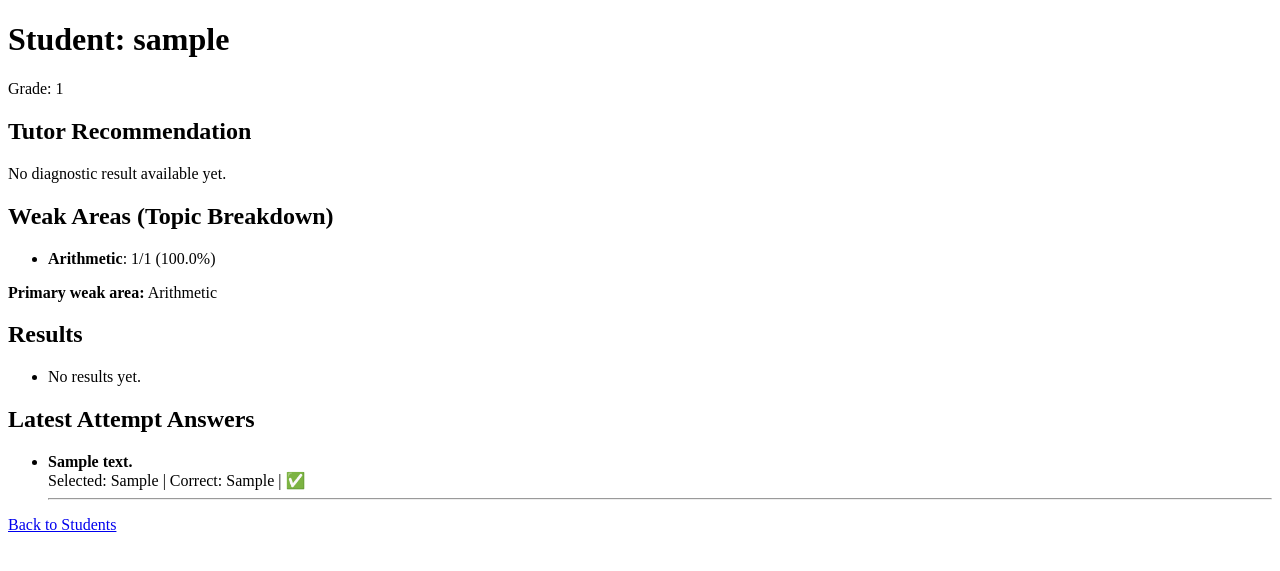
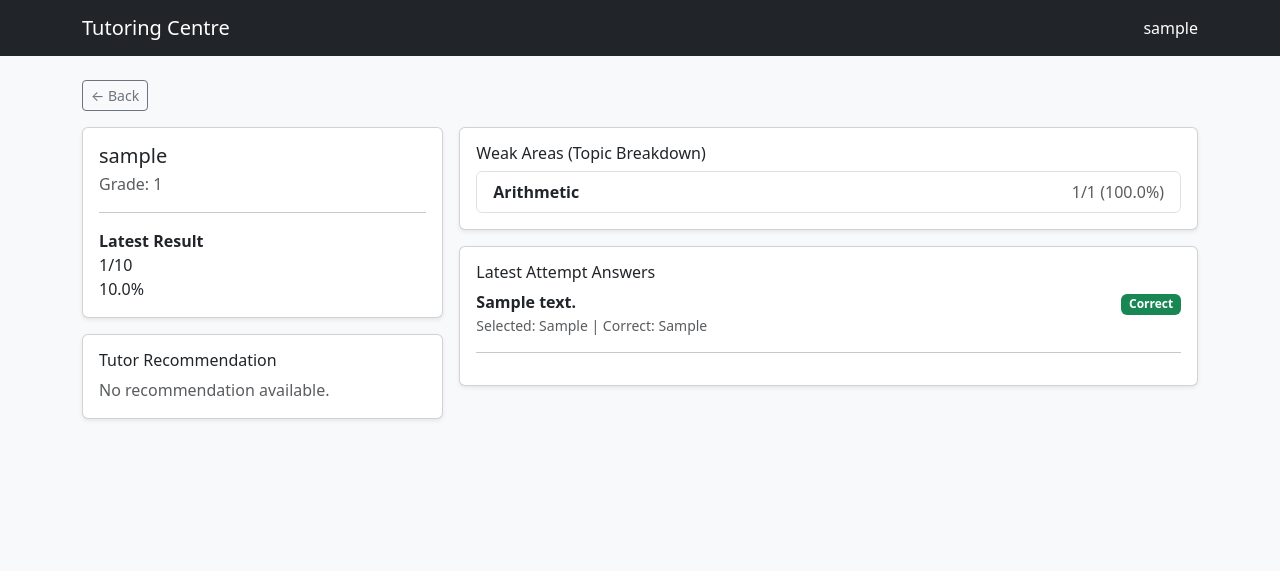
Before and after one commit to ViditMehta303/Tutor, a Django app: page /tutor/students/1/ in a window 1280 px wide. Shown: the top 571 px of the page. Run offline with Django 5.2, Linux system fonts and the light colour scheme; a user stored in the database is signed in; tables that the repository leaves empty hold one stand-in row (values such as "Sample post").

Commit message:
Day 7: diagnostic flow complete with student and tutor dashboards

```diff
--- /dev/null
+++ b/core/templates/core/student/base_student.html
@@ -0,0 +1,31 @@
+<!DOCTYPE html>
+<html lang="en">
+  <head>
+    <meta charset="utf-8" />
+    <meta name="viewport" content="width=device-width, initial-scale=1" />
+    <title>{% block title %}Student{% endblock %}</title>
+
+    <link
+      href="https://cdn.jsdelivr.net/npm/bootstrap@5.3.3/dist/css/bootstrap.min.css"
+      rel="stylesheet"
+    />
+  </head>
+  <body class="bg-light">
+    <nav class="navbar navbar-expand-lg navbar-dark bg-dark">
+      <div class="container">
+        <span class="navbar-brand">Tutoring Centre</span>
+        <div class="ms-auto">
+          <span class="navbar-text text-white">
+            {{ request.user.username }}
+          </span>
+        </div>
+      </div>
+    </nav>
+
+    <main class="container py-4">
+      {% block content %}{% endblock %}
+    </main>
+
+    <script src="https://cdn.jsdelivr.net/npm/bootstrap@5.3.3/dist/js/bootstrap.bundle.min.js"></script>
+  </body>
+</html>
--- a/core/templates/core/tutor/tutor_student_detail.html
+++ b/core/templates/core/tutor/tutor_student_detail.html
@@ -1,65 +1,93 @@
-<!DOCTYPE html>
-<html>
-  <head>
-    <title>Student Detail</title>
-  </head>
-  <body>
-    <h1>Student: {{ student.user.username }}</h1>
-    <p>Grade: {{ student.grade_level }}</p>
-    <h2>Tutor Recommendation</h2>
+{% extends "core/student/base_student.html" %}
+{% block title %}Student Detail{% endblock %}
 
+{% block content %}
+<div class="mb-3">
+  <a class="btn btn-sm btn-outline-secondary" href="/tutor/students/">&larr; Back</a>
+</div>
+
+<div class="row g-3">
+  <div class="col-lg-4">
+    <div class="card shadow-sm">
+      <div class="card-body">
+        <h1 class="h5 mb-1">{{ student.user.username }}</h1>
+        <div class="text-muted">Grade: {{ student.grade_level }}</div>
+
+        {% if latest %}
+          <hr>
+          <div class="fw-semibold">Latest Result</div>
+          <div>{{ latest.correct_answers }}/{{ latest.total_questions }}</div>
+          <div>{{ latest.percent_score }}%</div>
+        {% else %}
+          <hr>
+          <div class="text-muted">No diagnostic submitted yet.</div>
+        {% endif %}
+      </div>
+    </div>
+
+    <div class="card shadow-sm mt-3">
+      <div class="card-body">
+        <h2 class="h6">Tutor Recommendation</h2>
         {% if recommendation %}
-  <p><strong>Overall Level:</strong> {{ recommendation.level_label }} ({{ recommendation.overall_percent }}%)</p>
-  <p><strong>Suggested Pace:</strong> {{ recommendation.pace_label }}</p>
-  <p><strong>Plan for Demo Class:</strong> {{ recommendation.focus_message }}</p>
+          <div><strong>Overall Level:</strong> {{ recommendation.level_label }} ({{ recommendation.overall_percent }}%)</div>
+          <div><strong>Pace:</strong> {{ recommendation.pace_label }}</div>
+          <div class="mt-2"><strong>Demo Plan:</strong> {{ recommendation.focus_message }}</div>
         {% else %}
-  <p>No diagnostic result available yet.</p>
+          <div class="text-muted">No recommendation available.</div>
         {% endif %}
+      </div>
+    </div>
+  </div>
 
-    <h2>Weak Areas (Topic Breakdown)</h2>
+  <div class="col-lg-8">
+    <div class="card shadow-sm mb-3">
+      <div class="card-body">
+        <h2 class="h6 mb-2">Weak Areas (Topic Breakdown)</h2>
 
         {% if topic_rows %}
-  <ul>
+          <div class="list-group">
             {% for t in topic_rows %}
-      <li>
-        <strong>{{ t.topic }}</strong>:
-        {{ t.correct }}/{{ t.total }} ({{ t.percent }}%)
-      </li>
+              <div class="list-group-item d-flex justify-content-between align-items-center">
+                <div class="fw-semibold">{{ t.topic }}</div>
+                <div class="text-muted">{{ t.correct }}/{{ t.total }} ({{ t.percent }}%)</div>
+              </div>
             {% endfor %}
-  </ul>
+          </div>
+        {% else %}
+          <div class="text-muted">No topic breakdown available yet.</div>
+        {% endif %}
+      </div>
+    </div>
 
-  <p><strong>Primary weak area:</strong> {{ topic_rows.0.topic }}</p>
+    <div class="card shadow-sm">
+      <div class="card-body">
+        <h2 class="h6 mb-2">Latest Attempt Answers</h2>
+
+        {% if answers %}
+          {% for a in answers %}
+            <div class="mb-3">
+              <div class="d-flex justify-content-between">
+                <div class="fw-semibold">{{ a.question.text }}</div>
+                <div>
+                  {% if a.is_correct %}
+                    <span class="badge text-bg-success">Correct</span>
                   {% else %}
-  <p>No diagnostic breakdown available yet.</p>
+                    <span class="badge text-bg-danger">Incorrect</span>
                   {% endif %}
+                </div>
+              </div>
 
-
-    <h2>Results</h2>
-    <ul>
-      {% for r in results %}
-        <li>{{ r.created_at }}: {{ r.correct_answers }}/{{ r.total_questions }} ({{ r.percent_score }}%)</li>
-      {% empty %}
-        <li>No results yet.</li>
+              <div class="text-muted small">
+                Selected: {{ a.selected_option }} | Correct: {{ a.question.correct_option }}
+              </div>
+            </div>
+            <hr>
           {% endfor %}
-    </ul>
-
-    {% if latest %}
-      <h2>Latest Attempt Answers</h2>
-      <ul>
-        {% for a in answers %}
-          <li>
-            <strong>{{ a.question.text }}</strong><br>
-            Selected: {{ a.selected_option }} |
-            Correct: {{ a.question.correct_option }} |
-            {% if a.is_correct %}✅{% else %}❌{% endif %}
-          </li>
-          <hr>
-        {% empty %}
-          <li>No answers found.</li>
-        {% endfor %}
-      </ul>
+        {% else %}
+          <div class="text-muted">No answers recorded.</div>
         {% endif %}
-
-    <p><a href="/tutor/students/">Back to Students</a></p>
-  </body>
-</html>
+      </div>
+    </div>
+  </div>
+</div>
+{% endblock %}
```
Also changed, not shown: core/templates/core/student/diagnostic_done.html (+28 -21 lines), core/templates/core/student/diagnostic_test.html (+65 -20 lines), core/templates/core/tutor/base_tutor.html (added, +31 -0 lines), core/templates/core/tutor/tutor_students.html (+46 -29 lines). Lines whose indentation alone changed are shown as unchanged.
